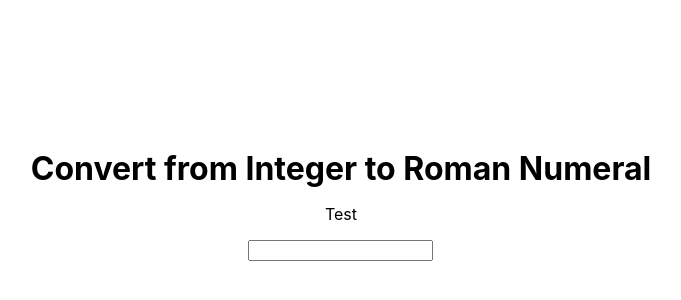
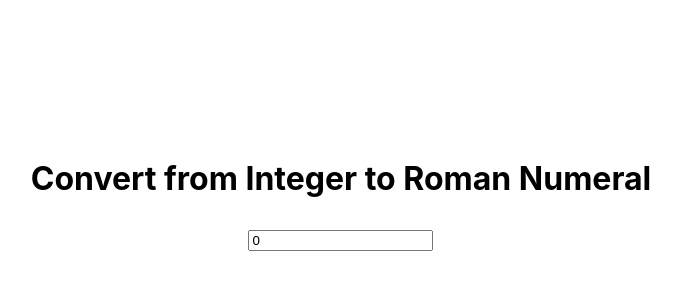
Before and after one commit to DamirRND/with-jest-app, a Next.js app: page / in a window 1280 px wide. Shown: the part 194-494 px from the top of the page, without its empty margins (299-980 px from the left). Built offline with nearby package versions, Linux system fonts and the light colour scheme.

Commit message:
Add the following state in index.tsx :  1. State for user's input and  2. State for output based on input.

```diff
--- a/pages/index.tsx
+++ b/pages/index.tsx
@@ -1,8 +1,12 @@
 import Head from 'next/head'
 
 import styles from '@/pages/index.module.css'
+import {useState} from "react";
 
 export default function Home() {
+    const [numberInput, setNumberInput] = useState(0);
+    const [romanOutput, setRomanOutput] = useState('');
+
     return (
         <div className={styles.container}>
             <Head>
@@ -11,8 +15,11 @@ export default function Home() {
             </Head>
             <main>
                 <h1 className={styles.title}>Convert from Integer to Roman Numeral</h1>
-                <p data-testid="roman-numeral-paragraph">Test</p>
-                <input type="number" data-testid="user-number-input"/>
+                <p data-testid="roman-numeral-paragraph">{romanOutput}</p>
+                <input
+                    type="number"
+                    data-testid="user-number-input"
+                    value={numberInput}/>
             </main>
         </div>
     )
```
